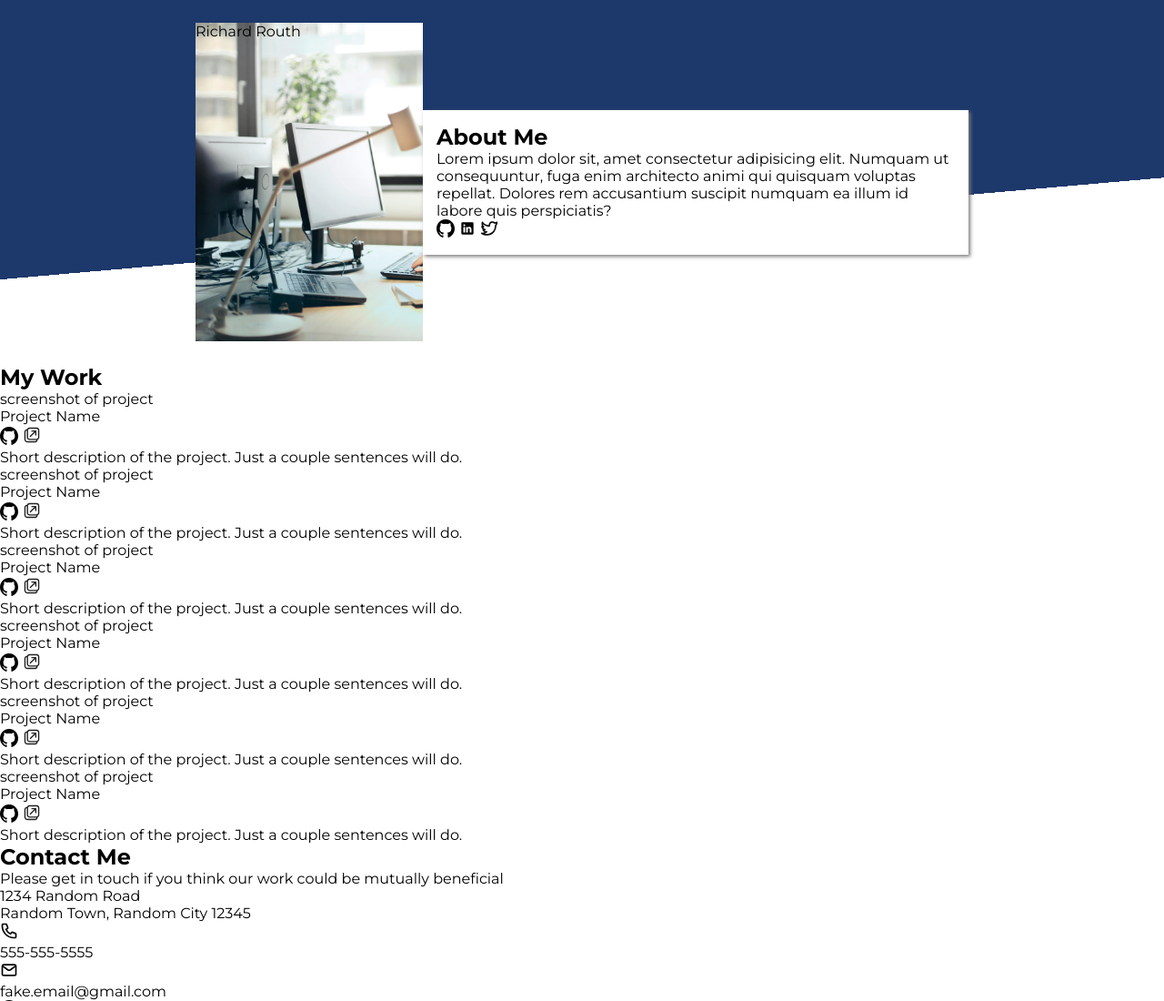
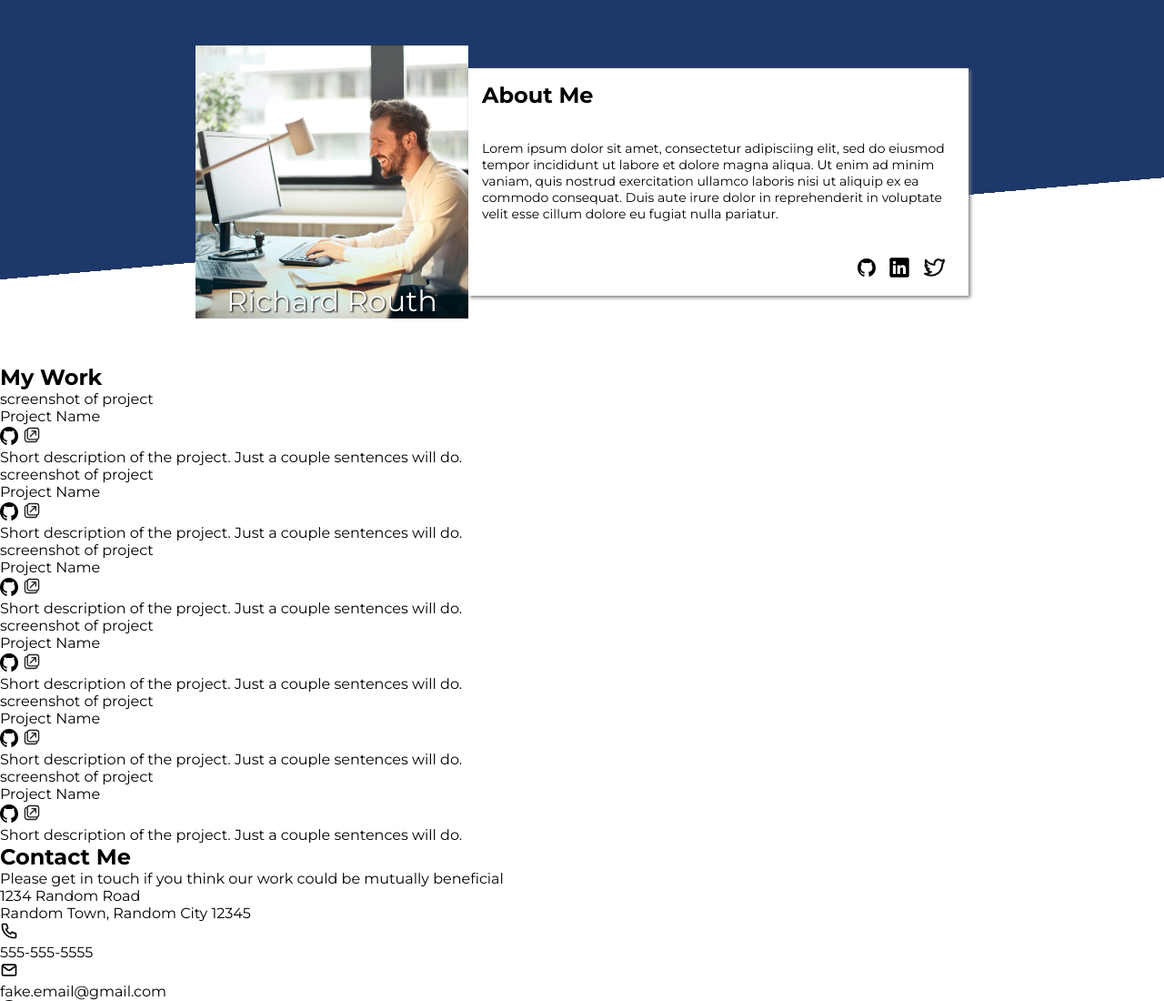
Before and after one commit to gosukel/Project-ResponsiveHomepage, a plain HTML site: page index.html in a window 1280 px wide. Shown: the top 1100 px of the page at 91% size. Drawn offline with Linux system fonts and the light colour scheme.

Commit message:
add styling to header section, desktop size

```diff
--- a/index.html
+++ b/index.html
@@ -15,20 +15,17 @@
     <body>
         <header>
             <div class="profile-img-container">
-                <!-- <img
-                    src="media/pictures/desk.jpg"
-                    alt="Profile Image"
-                    class="profile-img"
-                /> -->
                 <p class="profile-img-text">Richard Routh</p>
             </div>
             <div class="about-container">
                 <h2 class="about-title">About Me</h2>
                 <p class="about-text">
-                    Lorem ipsum dolor sit, amet consectetur adipisicing elit.
-                    Numquam ut consequuntur, fuga enim architecto animi qui
-                    quisquam voluptas repellat. Dolores rem accusantium suscipit
-                    numquam ea illum id labore quis perspiciatis?
+                    Lorem ipsum dolor sit amet, consectetur adipisciing elit,
+                    sed do eiusmod tempor incididunt ut labore et dolore magna
+                    aliqua. Ut enim ad minim vaniam, quis nostrud exercitation
+                    ullamco laboris nisi ut aliquip ex ea commodo consequat.
+                    Duis aute irure dolor in reprehenderit in voluptate velit
+                    esse cillum dolore eu fugiat nulla pariatur.
                 </p>
                 <div class="about-icons">
                     <img
@@ -38,10 +35,12 @@
                     <img
                         src="media/svg/linkedin-svgrepo-com.svg"
                         alt="linkedin icon"
+                        id="linkedin-icon"
                     />
                     <img
                         src="media/svg/twitter-svgrepo-com.svg"
                         alt="twitter icon"
+                        id="twitter-icon"
                     />
                 </div>
             </div>
--- a/styles.css
+++ b/styles.css
@@ -12,7 +12,7 @@ body {
 /* HEADER */
 header {
     /* background: linear-gradient(to bottom right, #1d386b 65%, white 65% 100%); */
-    background: linear-gradient(175deg, #1d386b 0 60%, #fff 60% 100%);
+    background: linear-gradient(175deg, #1d386b 60%, #fff 40%);
     display: flex;
     padding: 30px;
     height: 400px;
@@ -22,29 +22,53 @@ header {
 
 .profile-img-container {
     background-image: url("./media/pictures/desk.jpg");
-    /* height: 250px; */
-    /* width: 250px; */
-    flex-basis: 250px;
-    height: 350px;
+    background-position: 55%;
+    background-size: cover;
+    flex-basis: 300px;
+    height: 300px;
+    align-items: end;
+    justify-content: center;
+    display: flex;
+}
 
-    background-size: cover;
+.profile-img-text {
+    font-size: 2rem;
+    color: #fff;
+    text-shadow: 1px 1px 2px black;
 }
 
 .about-container {
-    flex-basis: 600px;
+    flex-basis: 550px;
     /* align-self: center; */
     background-color: white;
     box-shadow: 2px 2px 4px #7e7c7c;
     padding: 15px;
+    height: 250px;
+    display: flex;
+    flex-direction: column;
+    justify-content: space-between;
 }
-/* .profile-img {
-    width: 250px;
-    height: 250px;
-    object-fit: cover;
-} */
+
+.about-text {
+    font-size: 14px;
+}
+
+.about-icons {
+    display: flex;
+    justify-content: end;
+}
 
 .about-icons img {
     width: 20px;
+    margin-right: 10px;
+}
+
+#linkedin-icon {
+    width: 32px;
+}
+
+#twitter-icon {
+    width: 25px;
 }
 
 /* MAIN */
```
